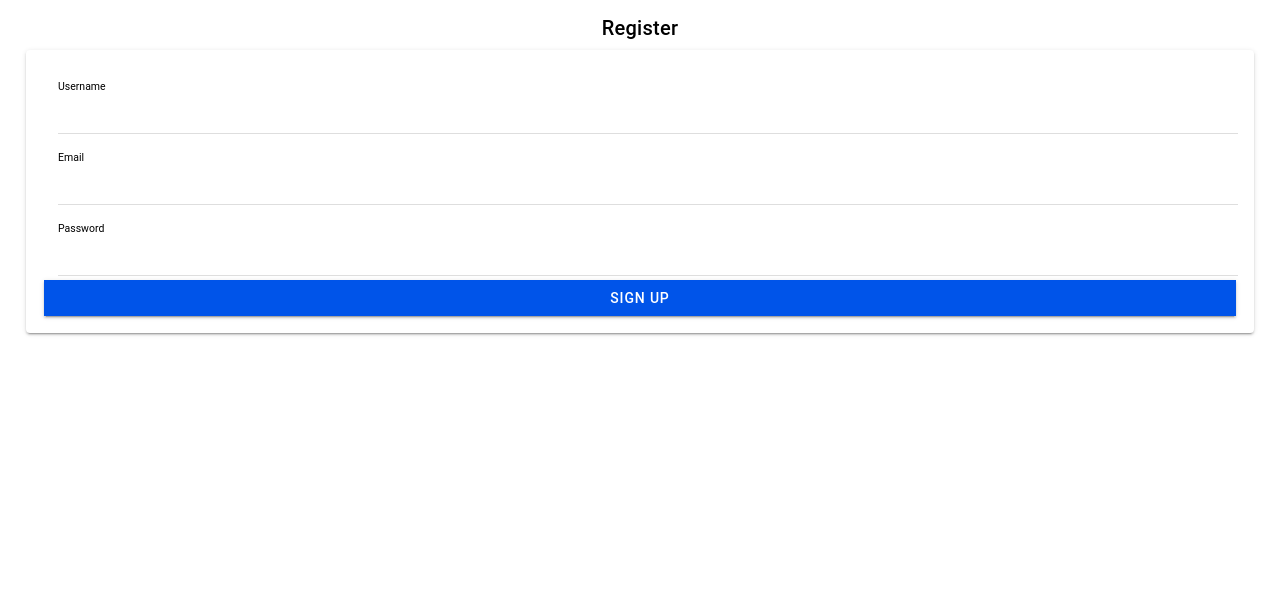
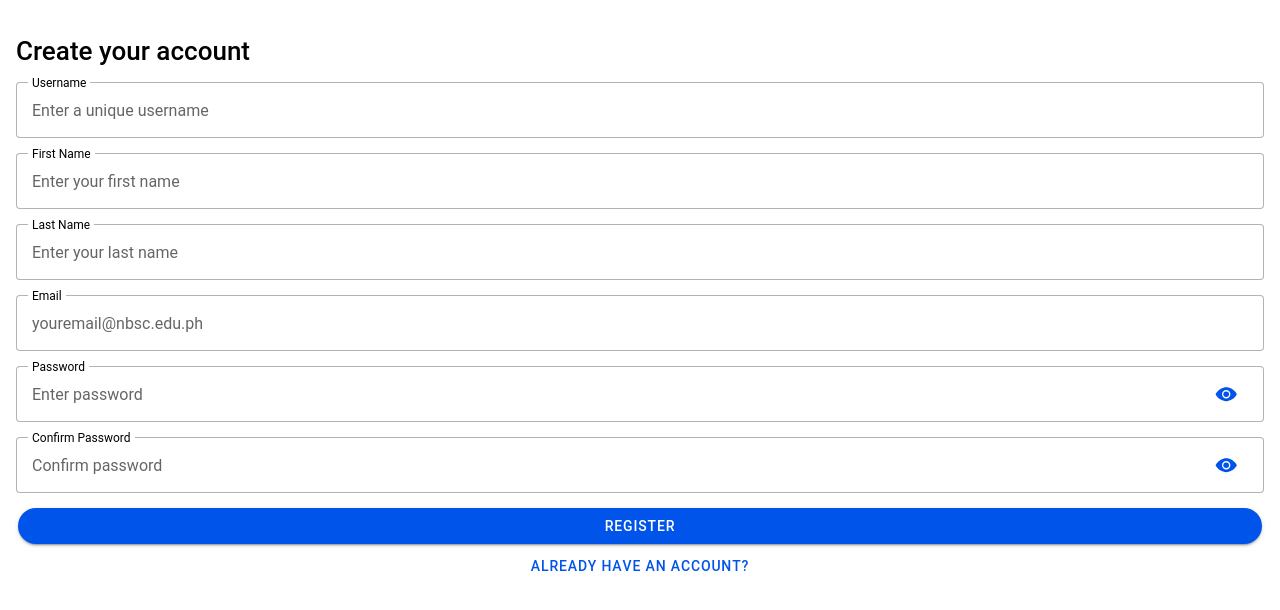
Before and after one commit to LordPhoenix19/it35-lab, a React (Vite) app: page /it35-lab/app/home/signup in a window 1280 px wide. Shown: the top 610 px of the page. Built offline with nearby package versions, Linux system fonts and the light colour scheme; no server answers.

Commit message:
added some of file Login.tsx,SignUp.tsx,Menu.tsx and supabaseClient.ts

```diff
--- a/package.json
+++ b/package.json
@@ -22,8 +22,10 @@
     "@capacitor/status-bar": "7.0.0",
     "@ionic/react": "^8.0.0",
     "@ionic/react-router": "^8.0.0",
+    "@supabase/supabase-js": "^2.49.4",
     "@types/react-router": "^5.1.20",
     "@types/react-router-dom": "^5.3.3",
+    "bcryptjs": "^3.0.2",
     "ionicons": "^7.0.0",
     "react": "^18.2.0",
     "react-dom": "^18.2.0",
--- a/src/pages/Login.tsx
+++ b/src/pages/Login.tsx
@@ -1,98 +1,126 @@
+
 import {
-
+  IonAlert,
+  IonAvatar,
   IonButton,
   IonContent,
-
+  IonIcon,
   IonInput,
-  IonItem,
+  IonInputPasswordToggle,
   IonPage,
-  IonTitle,
-  IonToolbar,
+  IonToast,
   useIonRouter
 } from '@ionic/react';
+import { logoIonic } from 'ionicons/icons';
+import { useState } from 'react';
+import { supabase } from '../utils/supabaseClient';
 
-
-import { useState } from 'react';
+const AlertBox: React.FC<{ message: string; isOpen: boolean; onClose: () => void }> = ({ message, isOpen, onClose }) => {
+  return (
+    <IonAlert
+      isOpen={isOpen}
+      onDidDismiss={onClose}
+      header="Notification"
+      message={message}
+      buttons={['OK']}
+    />
+  );
+};
 
 const Login: React.FC = () => {
   const navigation = useIonRouter();
   const [email, setEmail] = useState('');
   const [password, setPassword] = useState('');
-  const [errorMessage, setErrorMessage] = useState('');
-  const [showPassword, setShowPassword] = useState(false);
+  const [alertMessage, setAlertMessage] = useState('');
+  const [showAlert, setShowAlert] = useState(false);
+  const [showToast, setShowToast] = useState(false);
 
-  const doLogin = () => {
+  const doLogin = async () => {
+    const { error } = await supabase.auth.signInWithPassword({ email, password });
 
-    if (!email || !password) {
-      setErrorMessage('Both fields are required.');
+    if (error) {
+      setAlertMessage(error.message);
+      setShowAlert(true);
       return;
     }
 
-
-    setErrorMessage('');
-    navigation.push('/it35-lab/app', 'forward');
+    setShowToast(true);
+    setTimeout(() => {
+      navigation.push('/it35-lab/app', 'forward', 'replace');
+    }, 300);
   };
 
   return (
     <IonPage>
       <IonContent className='ion-padding'>
-        <div
-          style={{
+        <div style={{
+          display: 'flex',
+          flexDirection:'column',
+          alignItems: 'center',
+          justifyContent: 'center',
+          marginTop:'25%'
+        }}>
+          <IonAvatar
+            style={{
+              display: 'flex',
+              alignItems: 'center',
+              justifyContent: 'center',
+              width: '150px',
+              height: '150px',
+              borderRadius: '50%',
+              overflow: 'hidden'
+            }}
+          >
+            <IonIcon
+              icon={logoIonic}
+              color='primary'
+              style={{ fontSize: '120px', color: '#6c757d' }}
+            />
+          </IonAvatar>
+          <h1 style={{
             display: 'flex',
-            flexDirection: 'column',
             alignItems: 'center',
             justifyContent: 'center',
-            height: '100%',
-            width: '100%',
-            marginTop: '-10rem',
-            marginBottom: '-18rem',
-          }}
-        >
-
-
-
-
-        </div>
-
-        <IonTitle>LOGIN</IonTitle>
-
-        {errorMessage && (
-          <div style={{ color: 'red', textAlign: 'center', marginBottom: '1rem' }}>
-            {errorMessage}
-          </div>
-        )}
-
-        <IonItem>
+          }}>USER LOGIN</h1>
           <IonInput
             label="Email"
+            labelPlacement="floating"
+            fill="outline"
             type="email"
+            placeholder="Enter Email"
             value={email}
-            placeholder="Enter your email"
-            onIonInput={(e) => setEmail(e.detail.value!)}
+            onIonChange={e => setEmail(e.detail.value!)}
           />
-        </IonItem>
-
-        <IonItem>
-          <IonInput
-            type={showPassword ? "text" : "password"}
-            label="Password"
+          <IonInput style={{ marginTop:'10px' }}
+            fill="outline"
+            type="password"
+            placeholder="Password"
             value={password}
-            placeholder="Enter your password"
-            onIonInput={(e) => setPassword(e.detail.value!)}
-          />
-          <IonButton fill="clear" onClick={() => setShowPassword(!showPassword)}>
-            {showPassword ? 'Hide' : 'Show'}
-          </IonButton>
-        </IonItem>
-
-        <IonButton onClick={doLogin} expand="full" style={{ marginTop: '1rem' }}>
+            onIonChange={e => setPassword(e.detail.value!)}
+          >
+            <IonInputPasswordToggle slot="end"></IonInputPasswordToggle>
+          </IonInput>
+        </div>
+        <IonButton onClick={doLogin} expand="full" shape='round'>
           Login
         </IonButton>
 
+        <IonButton routerLink="/it35-lab/app/home/signup" expand="full" fill="clear" shape='round'>
+          Don't have an account?
+        </IonButton>
 
-        <div style={{ marginTop: '1rem', textAlign: 'center' }}>
-        <IonButton routerLink="/it35-lab/app/home/signup" fill="clear">Creating  New Account</IonButton>
-        </div>
+        {/* Reusable AlertBox Component */}
+        <AlertBox message={alertMessage} isOpen={showAlert} onClose={() => setShowAlert(false)} />
+
+        {/* IonToast for success message */}
+        <IonToast
+          isOpen={showToast}
+          onDidDismiss={() => setShowToast(false)}
+          message="Login successful! Redirecting..."
+          duration={1500}
+          position="top"
+          color="primary"
+        />
       </IonContent>
     </IonPage>
   );
--- a/src/pages/SignUp.tsx
+++ b/src/pages/SignUp.tsx
@@ -1,125 +1,171 @@
+import React, { useState } from 'react';
 import {
     IonButton,
     IonContent,
     IonInput,
-    IonItem,
+    IonInputPasswordToggle,
     IonPage,
     IonTitle,
-    IonToast,
-    useIonRouter,
+    IonModal,
+    IonText,
     IonCard,
     IonCardContent,
-    IonLabel,
-    IonSpinner
+    IonCardHeader,
+    IonCardSubtitle,
+    IonCardTitle,
+    IonAlert,
 } from '@ionic/react';
-  import { useState } from 'react';
+import { supabase } from '../utils/supabaseClient';
+import bcrypt from 'bcryptjs';
+
+// Reusable Alert Component
+const AlertBox: React.FC<{ message: string; isOpen: boolean; onClose: () => void }> = ({ message, isOpen, onClose }) => {
+  return (
+    <IonAlert
+      isOpen={isOpen}
+      onDidDismiss={onClose}
+      header="Notification"
+      message={message}
+      buttons={['OK']}
+    />
+  );
+};
 
 const SignUp: React.FC = () => {
-    const navigation = useIonRouter();
+    const [username, setUsername] = useState('');
+    const [firstName, setFirstName] = useState('');
+    const [lastName, setLastName] = useState('');
     const [email, setEmail] = useState('');
     const [password, setPassword] = useState('');
-    const [username, setUsername] = useState('');
-    const [showUsername, setShowUsername] = useState(false);
-    const [showEmail, setShowEmail] = useState(false);
-    const [showPassword, setShowPassword] = useState(false);
-    const [errorMessage, setErrorMessage] = useState('');
-    const [showToast, setShowToast] = useState(false);
-    const [loading, setLoading] = useState(false);
+    const [confirmPassword, setConfirmPassword] = useState('');
+    const [showVerificationModal, setShowVerificationModal] = useState(false);
+    const [showSuccessModal, setShowSuccessModal] = useState(false);
+    const [alertMessage, setAlertMessage] = useState('');
+    const [showAlert, setShowAlert] = useState(false);
 
-    const validateForm = () => {
-      if (!email || !password || !username) {
-        setErrorMessage('All fields are required.');
-        return false;
-      }
-      if (!/\S+@\S+\.\S+/.test(email)) {
-        setErrorMessage('Invalid email format.');
-        return false;
-      }
-      if (password.length < 6) {
-        setErrorMessage('Password must be at least 6 characters long.');
-        return false;
-      }
-      return true;
-    };
-
-    const handleSignUp = () => {
-      if (!validateForm()) {
-        setShowToast(true);
+    const handleOpenVerificationModal = () => {
+        if (!email.endsWith("@nbsc.edu.ph")) {
+            setAlertMessage("Only @nbsc.edu.ph emails are allowed to register.");
+            setShowAlert(true);
             return;
         }
 
-      setLoading(true);
-      setErrorMessage('');
-      console.log('User signed up:', { username, email, password });
+        if (password !== confirmPassword) {
+            setAlertMessage("Passwords do not match.");
+            setShowAlert(true);
+            return;
+        }
 
-      setTimeout(() => {
-        setLoading(false);
-        setShowToast(true);
-        navigation.push('/it35-lab', 'forward');
-      }, 1500);
+        setShowVerificationModal(true);
+    };
+
+    const doRegister = async () => {
+        setShowVerificationModal(false);
+
+        try {
+            // Sign up in Supabase authentication
+            const { data, error } = await supabase.auth.signUp({ email, password });
+
+            if (error) {
+                throw new Error("Account creation failed: " + error.message);
+            }
+
+            // Hash password before storing in the database
+            const salt = await bcrypt.genSalt(10);
+            const hashedPassword = await bcrypt.hash(password, salt);
+
+            // Insert user data into 'users' table
+            const { error: insertError } = await supabase.from("users").insert([
+                {
+                    username,
+                    user_email: email,
+                    user_firstname: firstName,
+                    user_lastname: lastName,
+                    user_password: hashedPassword,
+                },
+            ]);
+
+            if (insertError) {
+                throw new Error("Failed to save user data: " + insertError.message);
+            }
+
+            setShowSuccessModal(true);
+        } catch (err) {
+            // Ensure err is treated as an Error instance
+            if (err instanceof Error) {
+                setAlertMessage(err.message);
+            } else {
+                setAlertMessage("An unknown error occurred.");
+            }
+            setShowAlert(true);
+        }
     };
 
     return (
         <IonPage>
+            <IonContent className='ion-padding'>
+                <h1>Create your account</h1>
+
+                <IonInput label="Username" labelPlacement="stacked" fill="outline" type="text" placeholder="Enter a unique username" value={username} onIonChange={e => setUsername(e.detail.value!)} style={{ marginTop: '15px' }} />
+                <IonInput label="First Name" labelPlacement="stacked" fill="outline" type="text" placeholder="Enter your first name" value={firstName} onIonChange={e => setFirstName(e.detail.value!)} style={{ marginTop: '15px' }} />
+                <IonInput label="Last Name" labelPlacement="stacked" fill="outline" type="text" placeholder="Enter your last name" value={lastName} onIonChange={e => setLastName(e.detail.value!)} style={{ marginTop: '15px' }} />
+                <IonInput label="Email" labelPlacement="stacked" fill="outline" type="email" placeholder="youremail@nbsc.edu.ph" value={email} onIonChange={e => setEmail(e.detail.value!)} style={{ marginTop: '15px' }} />
+                <IonInput label="Password" labelPlacement="stacked" fill="outline" type="password" placeholder="Enter password" value={password} onIonChange={e => setPassword(e.detail.value!)} style={{ marginTop: '15px' }} >
+                    <IonInputPasswordToggle slot="end" />
+                </IonInput>
+                <IonInput label="Confirm Password" labelPlacement="stacked" fill="outline" type="password" placeholder="Confirm password" value={confirmPassword} onIonChange={e => setConfirmPassword(e.detail.value!)} style={{ marginTop: '15px' }} >
+                    <IonInputPasswordToggle slot="end" />
+                </IonInput>
+
+                <IonButton onClick={handleOpenVerificationModal} expand="full" shape='round' style={{ marginTop: '15px' }}>
+                    Register
+                </IonButton>
+                <IonButton routerLink="/it35-lab" expand="full" fill="clear" shape='round'>
+                    Already have an account?
+                </IonButton>
+
+                {/* Verification Modal */}
+                <IonModal isOpen={showVerificationModal} onDidDismiss={() => setShowVerificationModal(false)}>
                     <IonContent className="ion-padding">
-          <IonTitle className="ion-text-center">Register</IonTitle>
+                        <IonCard className="ion-padding" style={{ marginTop: '25%' }}>
+                            <IonCardHeader>
+                                <IonCardTitle>User Registration Details</IonCardTitle>
+                                <hr />
+                                <IonCardSubtitle>Username</IonCardSubtitle>
+                                <IonCardTitle>{username}</IonCardTitle>
 
-          <IonCard>
-            <IonCardContent>
-              {/* Username Input */}
-              <IonItem style={{ '--inner-padding-top': '5px', '--inner-padding-bottom': '5px' }}>
-              <IonLabel position="stacked" style={{ fontSize: '14px', marginBottom: '-5px' }}>
-                    Username
-               </IonLabel>
-              <IonInput
-               type="text"
-               value={username}
-              onIonInput={(e) => setUsername(e.detail.value!)}
-              />
-              </IonItem>
+                                <IonCardSubtitle>Email</IonCardSubtitle>
+                                <IonCardTitle>{email}</IonCardTitle>
 
+                                <IonCardSubtitle>Name</IonCardSubtitle>
+                                <IonCardTitle>{firstName} {lastName}</IonCardTitle>
+                            </IonCardHeader>
+                            <IonCardContent></IonCardContent>
+                            <div style={{ display: 'flex', justifyContent: 'flex-end', marginRight: '5px' }}>
+                                <IonButton fill="clear" onClick={() => setShowVerificationModal(false)}>Cancel</IonButton>
+                                <IonButton color="primary" onClick={doRegister}>Confirm</IonButton>
+                            </div>
+                        </IonCard>
+                    </IonContent>
+                </IonModal>
 
-               {/* Email Input */}
-      <IonItem style={{ '--inner-padding-top': '5px', '--inner-padding-bottom': '5px' }}>
-        <IonLabel position="stacked" style={{ fontSize: '14px', marginBottom: '-5px' }}>
-          Email
-        </IonLabel>
-        <IonInput
-          type="email"
-          value={showEmail ? email : ''}
-          onIonFocus={() => setShowEmail(true)}
-          onIonBlur={() => setShowEmail(email.length > 0)}
-          onIonInput={(e) => setEmail(e.detail.value!)}
-        />
-      </IonItem>
+                {/* Success Modal */}
+                <IonModal isOpen={showSuccessModal} onDidDismiss={() => setShowSuccessModal(false)}>
+                    <IonContent className="ion-padding" style={{ display: 'flex', flexDirection: 'column', justifyContent: 'center', alignItems: 'center', height: '100vh', textAlign: 'center', marginTop: '35%' }}>
+                        <IonTitle style={{ marginTop: '35%' }}>Registration Successful 🎉</IonTitle>
+                        <IonText>
+                            <p>Your account has been created successfully.</p>
+                            <p>Please check your email address.</p>
+                        </IonText>
+                        <IonButton routerLink="/it35-lab" routerDirection="back" color="primary">
+                            Go to Login
+                        </IonButton>
+                    </IonContent>
+                </IonModal>
 
-             {/* Password Input */}
-      <IonItem style={{ '--inner-padding-top': '5px', '--inner-padding-bottom': '5px' }}>
-        <IonLabel position="stacked" style={{ fontSize: '14px', marginBottom: '-5px' }}>
-          Password
-        </IonLabel>
-        <IonInput
-          type="password"
-          value={showPassword ? password : ''}
-          onIonFocus={() => setShowPassword(true)}
-          onIonBlur={() => setShowPassword(password.length > 0)}
-          onIonInput={(e) => setPassword(e.detail.value!)}
-        />
-      </IonItem>
+                {/* Reusable AlertBox Component */}
+                <AlertBox message={alertMessage} isOpen={showAlert} onClose={() => setShowAlert(false)} />
 
-              <IonButton expand="full" onClick={handleSignUp} disabled={loading}>
-                {loading ? <IonSpinner name="dots" /> : 'Sign Up'}
-              </IonButton>
-            </IonCardContent>
-          </IonCard>
-
-          <IonToast
-            isOpen={showToast}
-            onDidDismiss={() => setShowToast(false)}
-            duration={2000}
-            message={errorMessage || 'Registration successful! Redirecting...'}
-            color={errorMessage ? 'danger' : 'success'}
-          />
             </IonContent>
         </IonPage>
     );
--- /dev/null
+++ b/src/utils/supabaseClient.ts
@@ -0,0 +1,6 @@
+import { createClient } from '@supabase/supabase-js';
+
+ const supabaseUrl = import.meta.env.VITE_SUPABASE_URL;
+ const supabaseKey = import.meta.env.VITE_SUPABASE_KEY;
+
+ export const supabase = createClient(supabaseUrl, supabaseKey);
```
Also changed, not shown: src/pages/Menu.tsx (+53 -20 lines), 2 other files (tests, documents, lock files or other folders). Lines whose indentation alone changed are shown as unchanged.
